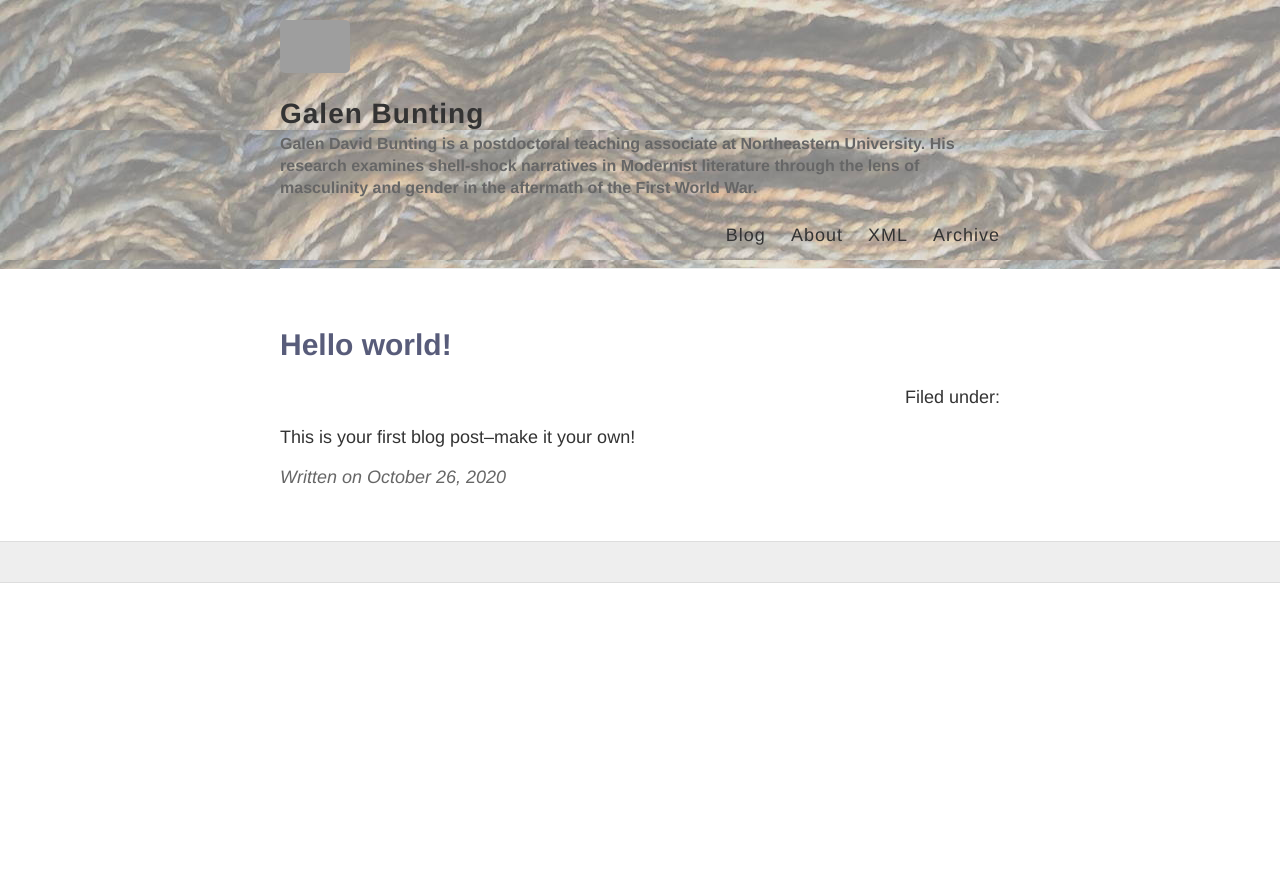
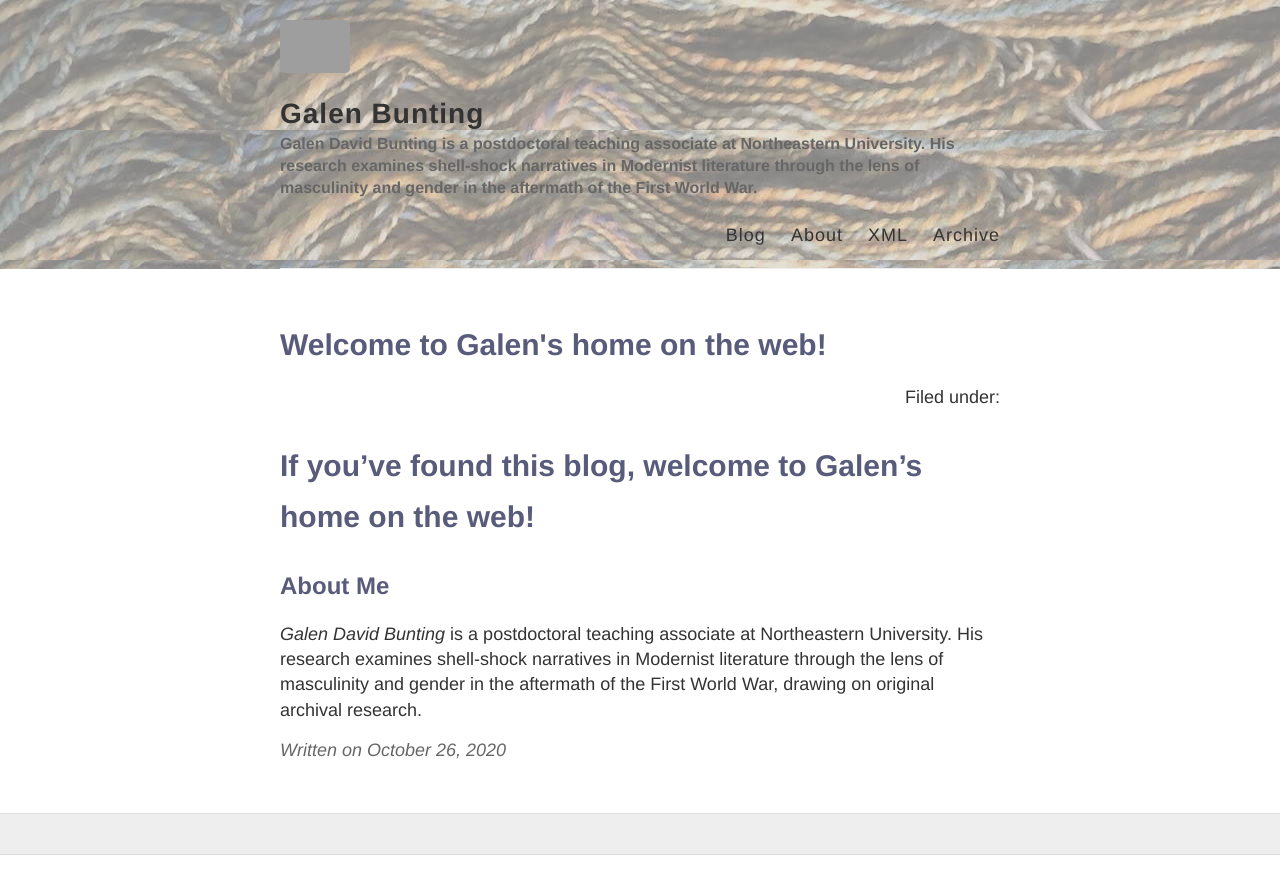
Before and after one commit to galenbunting/galenbunting.github.io, a Jekyll site: the page built from _posts/2020-10-26-Hello-World.md, in a window 1280 px wide. Shown: the top 894 px of the page. Built offline with Jekyll 4.4.1, drawn with Linux system fonts in a browser that asks for light colours; grey boxes are pictures that could not be loaded.

Commit message:
Update 2020-10-26-Hello-World.md

```diff
--- a/_posts/2020-10-26-Hello-World.md
+++ b/_posts/2020-10-26-Hello-World.md
@@ -1,6 +1,9 @@
 ---
 layout: post
-title: Hello world!
+title: Welcome to Galen's home on the web!
 ---
 
-This is your first blog post--make it your own!
+# If you've found this blog, welcome to Galen's home on the web!
+## **About Me**
+
+*Galen David Bunting* is a postdoctoral teaching associate at Northeastern University. His research examines shell-shock narratives in Modernist literature through the lens of masculinity and gender in the aftermath of the First World War, drawing on original archival research.
```
